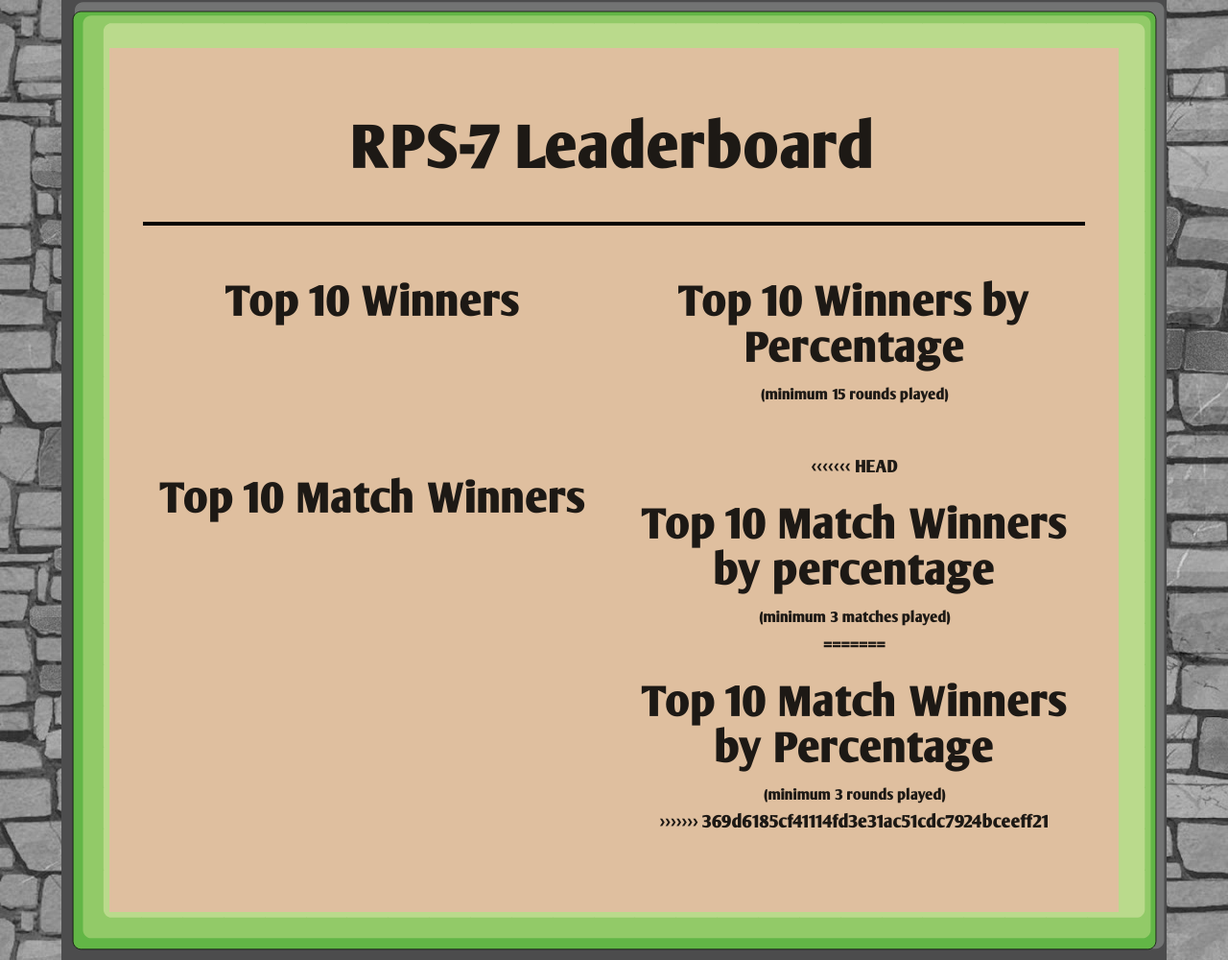
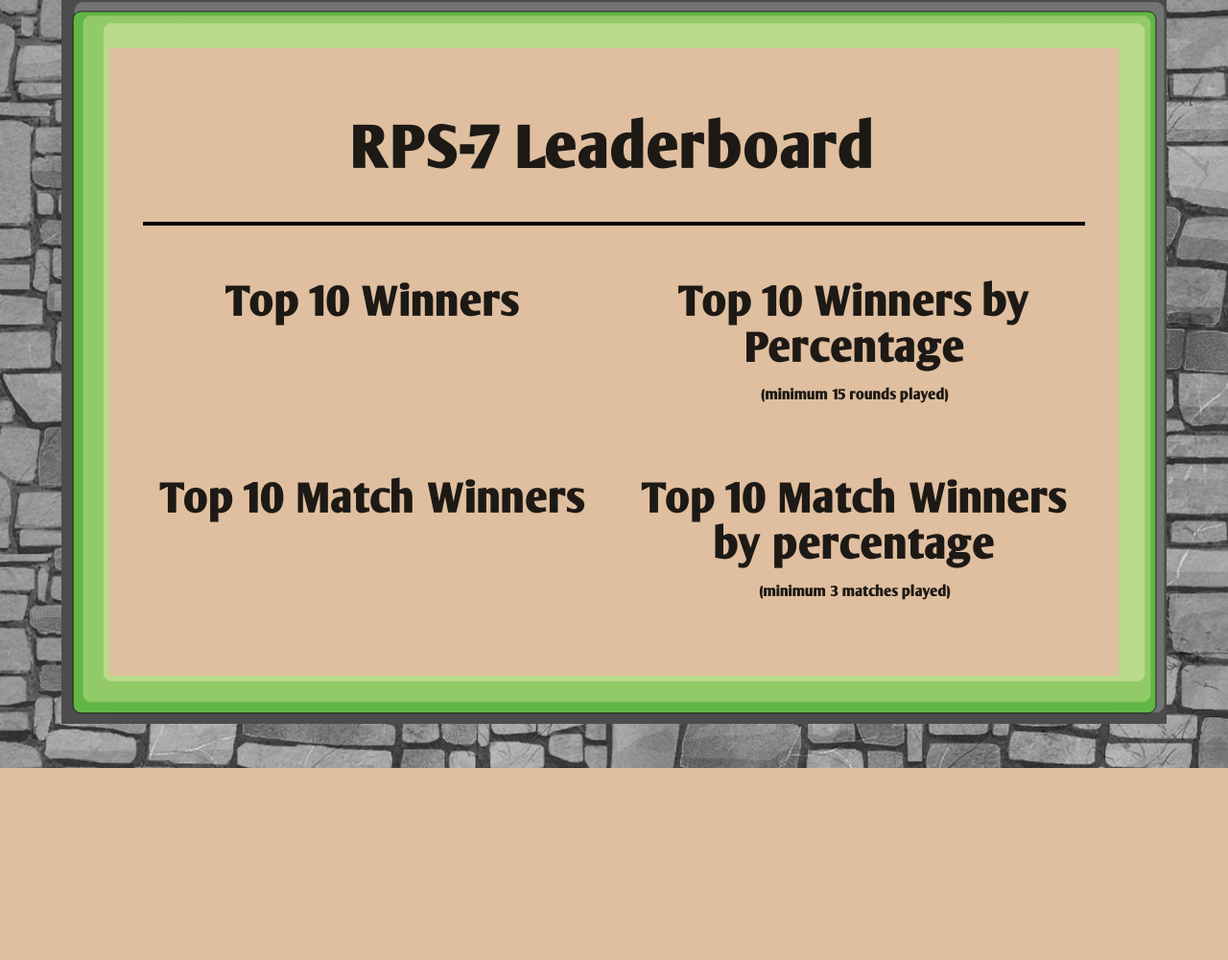
Before and after one commit to michaellor/php-advanced-rock-paper-scissors, a PHP site: template views/leaderboard.html.twig in a window 1280 px wide. Shown: the whole page at 96% size. After the commit the page ends 800 px from the top, so only its background shows below. Run offline with PHP 8.4, Linux system fonts and the light colour scheme; the template is opened without the code that fills it, so the values that code supplies are empty; some libraries are stand-ins or nearby versions.

Commit message:
merge conflicts on leaderboard

```diff
--- a/views/leaderboard.html.twig
+++ b/views/leaderboard.html.twig
@@ -75,13 +75,10 @@
                 <div class="col s12 m12 l6">
 
                     <div class="leaderboard-section">
-<<<<<<< HEAD
+
                         <h3> Top 10 Match Winners by percentage</h3>
                         <h6> (minimum 3 matches played)</h6>
-=======
-                        <h3> Top 10 Match Winners by Percentage</h3>
-                        <h6> (minimum 3 rounds played)</h6>
->>>>>>> 369d6185cf41114fd3e31ac51cdc7924bceeff21
+
                         <ol>
                             {% for key, rank in match_percent %}
                                 {% if key == 0 %}
```
